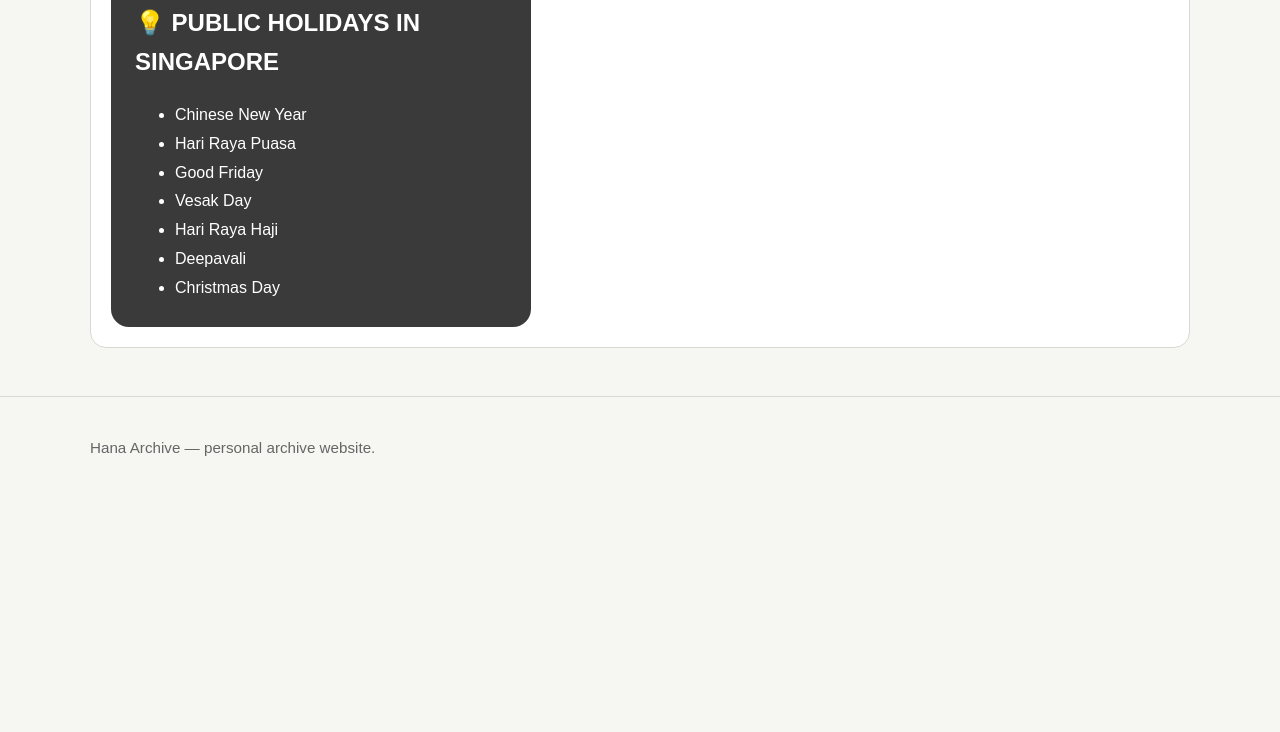
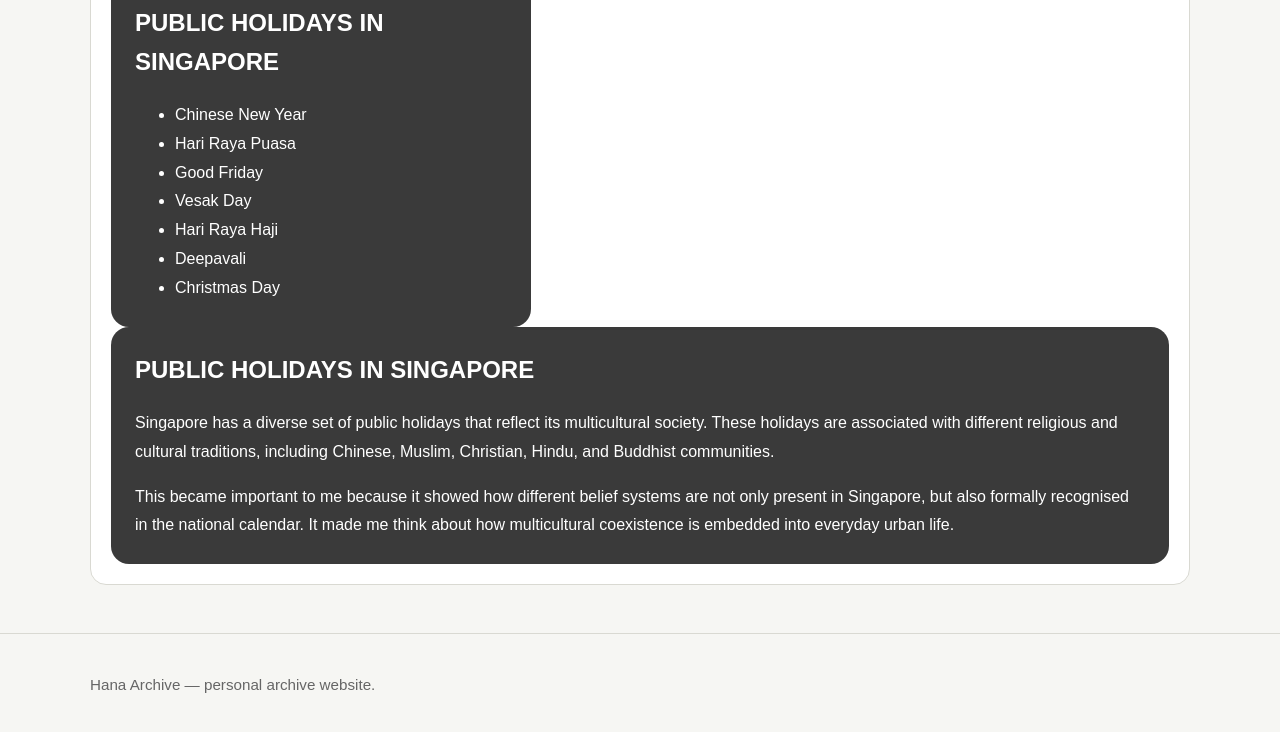
Before and after one commit to hanan317317/hana_archive, a Jekyll site: the page built from _posts/2022-09-25-singapore-entry.md, in a window 1280 px wide and 1376 px high. Shown: the part 623-1355 px from the top of the window. Built offline with Jekyll 4.4.1, drawn with Linux system fonts in a browser that asks for light colours.

Commit message:
add 2nd column to singapore entry

```diff
--- a/_posts/2022-09-25-singapore-entry.md
+++ b/_posts/2022-09-25-singapore-entry.md
@@ -24,7 +24,7 @@ Narita Airport was very empty. Fewer flights and tourists due to COVID.
 </div>
 
 <div style="background: #3a3a3a; padding: 24px; border-radius: 18px; color: white; max-width: 420px;">
-  <h2 style="margin-top: 0;">💡 PUBLIC HOLIDAYS IN SINGAPORE</h2>
+  <h2 style="margin-top: 0;"> PUBLIC HOLIDAYS IN SINGAPORE</h2>
   <ul style="margin-bottom: 0; line-height: 1.8;">
     <li>Chinese New Year</li>
     <li>Hari Raya Puasa</li>
@@ -35,3 +35,20 @@ Narita Airport was very empty. Fewer flights and tourists due to COVID.
     <li>Christmas Day</li>
   </ul>
 </div>
+
+
+<div style="background: #3a3a3a; padding: 24px; border-radius: 18px; color: white;">
+  <h2 style="margin-top: 0;"> PUBLIC HOLIDAYS IN SINGAPORE</h2>
+
+  <p style="line-height: 1.8;">
+    Singapore has a diverse set of public holidays that reflect its multicultural society.
+    These holidays are associated with different religious and cultural traditions,
+    including Chinese, Muslim, Christian, Hindu, and Buddhist communities.
+  </p>
+
+  <p style="line-height: 1.8; margin-bottom: 0;">
+    This became important to me because it showed how different belief systems are not only
+    present in Singapore, but also formally recognised in the national calendar. It made me
+    think about how multicultural coexistence is embedded into everyday urban life.
+  </p>
+</div>
```
